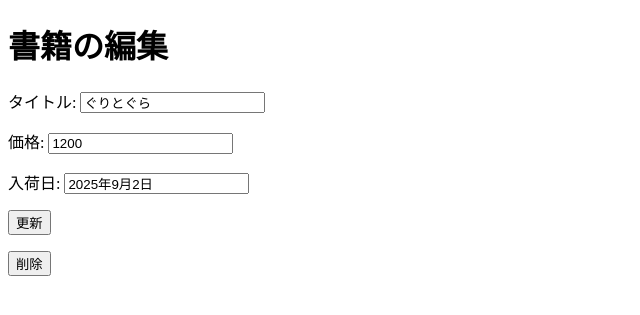
After one commit to taisei0328/Others, a Flask app: page /edit?id=1 in a window 1280 px wide. The commit adds this page. Shown: the top 315 px of the page, without its empty margins (0-640 px from the left). Run offline with Flask 3, Linux system fonts and the light colour scheme; data comes from the database, SQL or seed files in the repository; both versions use the stored data as it was after the commit.

Commit message:
新しい内容の追加

```diff
--- a/flaskr/db.py
+++ b/flaskr/db.py
@@ -2,6 +2,6 @@ import sqlite3
 
 DATABASE='database.db'
 def create_books_table():
-    con =  sqlite3.connect(DATABASE)
-    con.execute('CREATE TABLE IF NOT EXISTS books (title, price, arrival_day)')
+    con =  sqlite3.connect(DATABASE)#データベースに登録したら自動でIDが付与される、IDを付与することで、登録項目を識別し、それぞれだけを編集できるようにする
+    con.execute("CREATE TABLE IF NOT EXISTS books (id INTEGER PRIMARY KEY AUTOINCREMENT, title, price, arrival_day)")
     con.close()
--- a/flaskr/main.py
+++ b/flaskr/main.py
@@ -1,40 +1,83 @@
 from flaskr import app
 from flask import render_template, request, redirect, url_for
 import sqlite3
+
 DATABASE = 'database.db'
 
-@app.route('/')#スラッシュはWebアプリのトップURL(root)
-def index(): #トップ画面にアクセスしたときに実行される
+@app.route('/')
+def index():
     con = sqlite3.connect(DATABASE)
+    con.row_factory = sqlite3.Row
     db_books = con.execute("SELECT * FROM books").fetchall()
     con.close()
 
-    books = [] #リスト
-
-    for row in db_books:
-        books.append({'title': row[0], 'price':row[1], 'arrival_day': row[2]})
-
     return render_template(
         'index.html',
-        books=books #html側に渡す(引数の名前はbookで、html側と一緒)
+        books=db_books
     )
 
-@app.route('/form') #関数formの処理とformというURLをひもづける
+@app.route('/form')
 def form():
     return render_template(
         'form.html'
     )
 
-@app.route('/register', methods=['POST']) #POSTというリクエストの場合に下のregisterという関数が呼び出される
+@app.route('/edit')
+def edit():
+    id = request.args.get('id', type=int)
+    if id is None:
+        return 'IDが指定されていません。'
+
+    con = sqlite3.connect(DATABASE)
+    con.row_factory = sqlite3.Row
+    book = con.execute("SELECT * FROM books WHERE id = ?", (id,)).fetchone()
+    con.close()
+
+    if book is None:
+        return '該当するデータが見つかりませんでした。'
+
+    return render_template(
+        'edit.html',
+        book=book
+    )
+
+
+@app.route('/register', methods=['POST'])
 def register():
-    title=request.form['title']
-    price=request.form['price']
+    title = request.form['title']
+    price = request.form['price']
     arrival_day = request.form['arrival_day']
 
     con = sqlite3.connect(DATABASE)
-    con.execute('INSERT INTO books VALUES(?,?,?)',
+    con.execute('INSERT INTO books (title, price, arrival_day) VALUES(?,?,?)',
     [title, price, arrival_day])
     con.commit()
     con.close()
 
-    return redirect(url_for('index')) #登録が終わったら自動でトップページに戻る
+    return redirect(url_for('index'))
+
+@app.route('/update', methods=['POST'])  #/updateへのPOSTリクエストをedit.htmlから受け取る、以下のupdate()関数を実行
+def update():
+    id = request.form['id']
+    title = request.form['title']
+    price = request.form['price']
+    arrival_day = request.form['arrival_day']
+
+    con = sqlite3.connect(DATABASE)
+    con.execute('UPDATE books SET title = ?, price = ?, arrival_day = ? WHERE id = ?',
+    [title, price, arrival_day, id])
+    con.commit()
+    con.close()
+
+    return redirect(url_for('index'))
+
+@app.route('/delete', methods=['POST'])  #/updateへのPOSTリクエストをedit.htmlから受け取る、以下のupdate()関数を実行
+def delete():
+    id = request.form['id']
+
+    con = sqlite3.connect(DATABASE)
+    con.execute('DELETE FROM books WHERE id = ?', (id,))
+    con.commit()
+    con.close()
+
+    return redirect(url_for('index'))
--- /dev/null
+++ b/flaskr/templates/edit.html
@@ -0,0 +1,24 @@
+<!DOCTYPE html>
+<html lang="ja">
+<head>
+    <meta charset="utf-8">
+    <title>書籍の編集・削除</title>
+</head>
+<body>
+    <h1>書籍の編集</h1>
+    <form action="{{ url_for('update') }}" method="POST"><!--main.pyにあるupdateという名前の関数に対応するURLを生成して、ここに設定してください,POSTはサーバー側の情報を変更するとき-->
+        <input type="hidden" name="id" value="{{ book['id'] }}"> <!--ユーザーからは見えないがサーバーにデータを送信するためにつくっておく、ユーザーがフォームの「更新」ボタンや「削除」ボタンを押すと、この隠しフィールドのidも一緒にサーバーに送られる-->
+        <p>タイトル: <input type="text" name="title" value="{{ book['title'] }}"></p>
+        <p>価格: <input type="number" name="price" value="{{ book['price'] }}"></p>
+        <p>入荷日: <input type="text" name="arrival_day" value="{{ book['arrival_day'] }}"></p>
+        <p><input type="submit" value="更新"></p><!--更新ボタンでPOSTをmainへとばす-->
+    </form>
+
+
+    <form action="{{ url_for('delete') }}" method="POST"><!--main.pyにあるupdateという名前の関数に対応するURLを生成して、ここに設定してください,POSTはサーバー側の情報を変更するとき-->
+        <input type="hidden" name="id" value="{{ book['id'] }}">
+        <p><input type="submit" value="削除"></p><!--削除ボタンでPOSTをmainへとばす-->
+    </form>
+
+</body>
+</html>
--- a/flaskr/templates/index.html
+++ b/flaskr/templates/index.html
@@ -22,7 +22,7 @@
                     {% for book in books %}
                         <tr>
                             <td>{{book.arrival_day}}</td> <!--bookというオブジェクトの中のtitleというキー  -->
-                            <td>{{book.title}}</td>
+                            <td><a href="{{ url_for('edit', id=book['id']) }}">{{ book['title'] }}</a></td>　<!--タイトルだけハイパーリンク化して編集できるようにする-->
                             <td>{{book.price}}円</td>
                         </tr>
                     {% endfor %}
```
Also changed, not shown: database.db.
